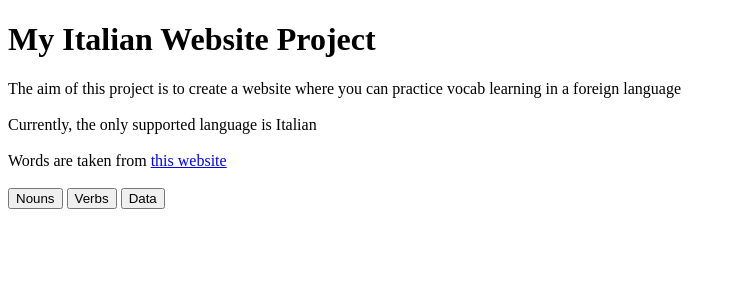
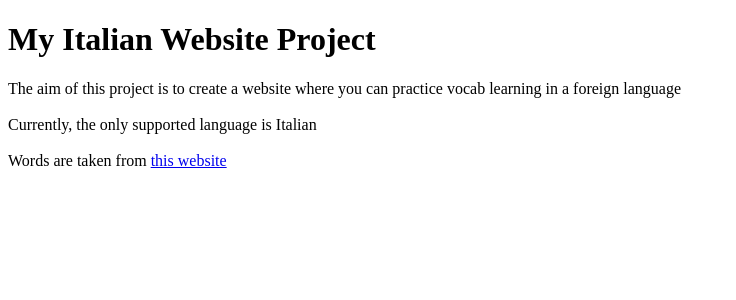
Before and after one commit to JozzaOzza/LanguageGameWebsite, a Next.js app in the folder frontend/: page / in a window 1280 px wide. Shown: the top 300 px of the page, without its empty margins (0-736 px from the left). Built offline with nearby package versions, Linux system fonts and the light colour scheme.

Commit message:
cleaned up home page

```diff
--- a/frontend/pages/index.js
+++ b/frontend/pages/index.js
@@ -13,41 +13,6 @@ export default function HomePage() {
 
   // states
 
-  const [words, setWords] = useState([[]])
-  const [hide, setHide] = useState(true)
-
-  useEffect(() => {
-    console.log(`First word in list is: ${words[0][0]}`);
-  }, [words])
-
-  // functions
-
-  function getData(topic) {
-    fetch(`http://localhost:5000/api/${topic}`).then(
-      Response => Response.json()
-    ).then(
-      Data => {
-        console.log(Data.words)
-        setWords(Data.words)
-      }
-    )
-  }
-
-  function callDbScript(topic) {
-    fetch(`http://localhost:5000/api/db`).then(
-      Response => Response.json()
-    ).then(
-      Data => {
-        console.log(Data.words)
-      }
-    )
-  }
-
-  function startSession(topic) {
-    getData(topic)
-    setHide(false)
-  }
-
   // html
 
   return (
@@ -61,23 +26,7 @@ export default function HomePage() {
       <div>Words are taken from
         {" "}
          <a href="https://www.fluentin3months.com/italian-words/#h-the-100-most-used-italian-nouns-20-more-nouns-you-need-to-know">this website</a>
-      </div> <br />
-      <button id='nounsButton' onClick={() => {
-          document.getElementById("nounsButton").style.display="none"
-          document.getElementById("verbsButton").style.display="none"
-          startSession("nouns")
-        }}>Nouns</button>
-      {" "}
-      <button id='verbsButton' onClick={() => {
-          document.getElementById("nounsButton").style.display="none"
-          document.getElementById("verbsButton").style.display="none"
-          startSession("verbs")
-        }}>Verbs</button>
-      {" "}
-      <button id='dbButton' onClick={() => {
-          callDbScript()
-        }}>Data</button> <br /> <br />
-      <>{!hide && <Session id='session' words={words} style=''/>}</>
+      </div> <br /> <br />
 
     </div>
 
```
